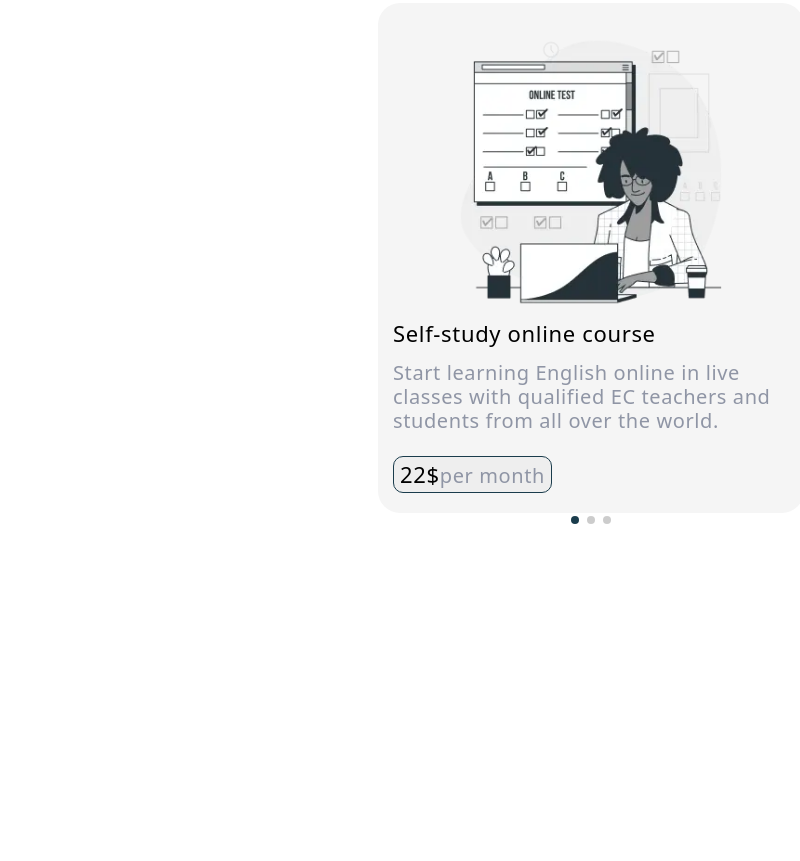
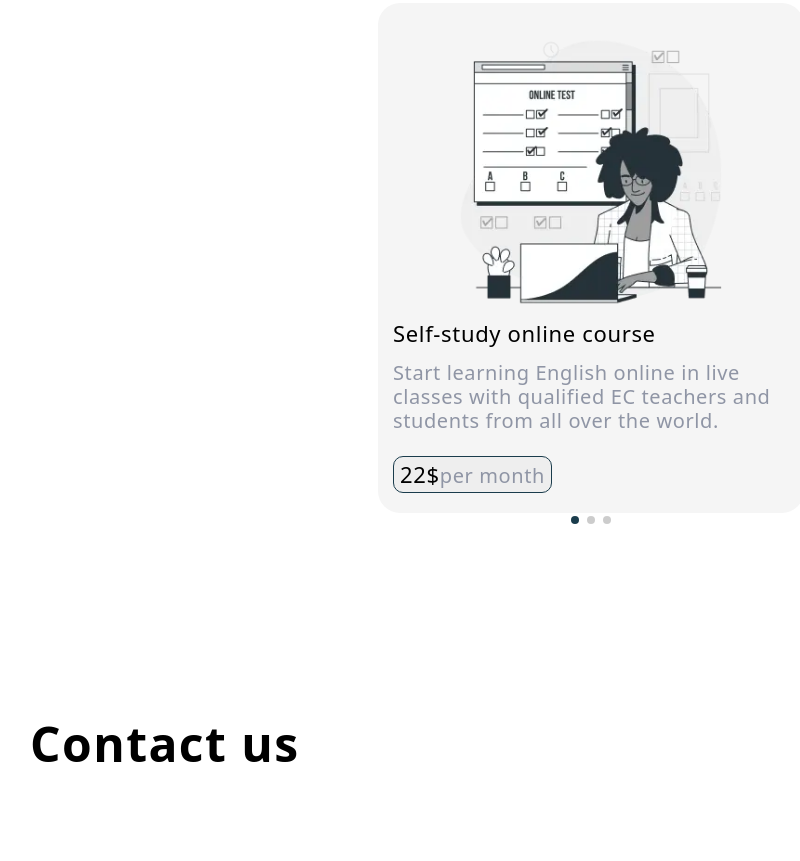
Before and after one commit to kenobiwins/britlex, a website built with Parcel: page src/index.html in a window 1280 px wide. Shown: the part 2873-3734 px from the top of the page, without its empty margins (49-849 px from the left). Before the commit the page ends 3500 px from the top, so only its background shows below. Built offline with nearby package versions, Linux system fonts and the light colour scheme.

Commit message:
add-contacts

```diff
--- a/src/index.html
+++ b/src/index.html
@@ -51,7 +51,8 @@
       <include src="./partials/hero.html"></include>
       <include src="./partials/skills.html"></include>
       <include src="./partials/about.html"></include>
-      <include src="./partials/pricing.html"></inckude>
+      <include src="./partials/pricing.html"></include>
+      <include src="./partials/contact.html"></include>
     </main>
     <!-- swiper
     <script src="https://cdn.jsdelivr.net/npm/swiper@8/swiper-bundle.min.js"></script> -->
--- a/src/js/swiper.js
+++ b/src/js/swiper.js
@@ -2,6 +2,8 @@ const swiper = new Swiper('.swiper', {
   // Optional parameters
   direction: 'horizontal',
   loop: true,
+  spaceBetween: 30,
+  mousewheel: true,
 
   // If we need pagination
   pagination: {
--- /dev/null
+++ b/src/partials/contact.html
@@ -0,0 +1,7 @@
+<section class="contact">
+  <div class="container">
+    <h2 class="title">Contact us</h2>
+    <div class="contact__img-wrapper"></div>
+    <div class="contact__wrapper"></div>
+  </div>
+</section>
--- /dev/null
+++ b/src/sass/layouts/_contact.scss
@@ -0,0 +1,11 @@
+.contact {
+  @include mq(mobile) {
+    @include section(26px, 26px);
+  }
+  @include mq(tabet) {
+    @include section(28px, 26px);
+  }
+  @include mq(desktop) {
+    @include section(90px, 90px);
+  }
+}
--- a/src/sass/layouts/_layouts-module.scss
+++ b/src/sass/layouts/_layouts-module.scss
@@ -3,3 +3,4 @@
 @import './skills';
 @import './about';
 @import './pricing';
+@import './contact';
```
